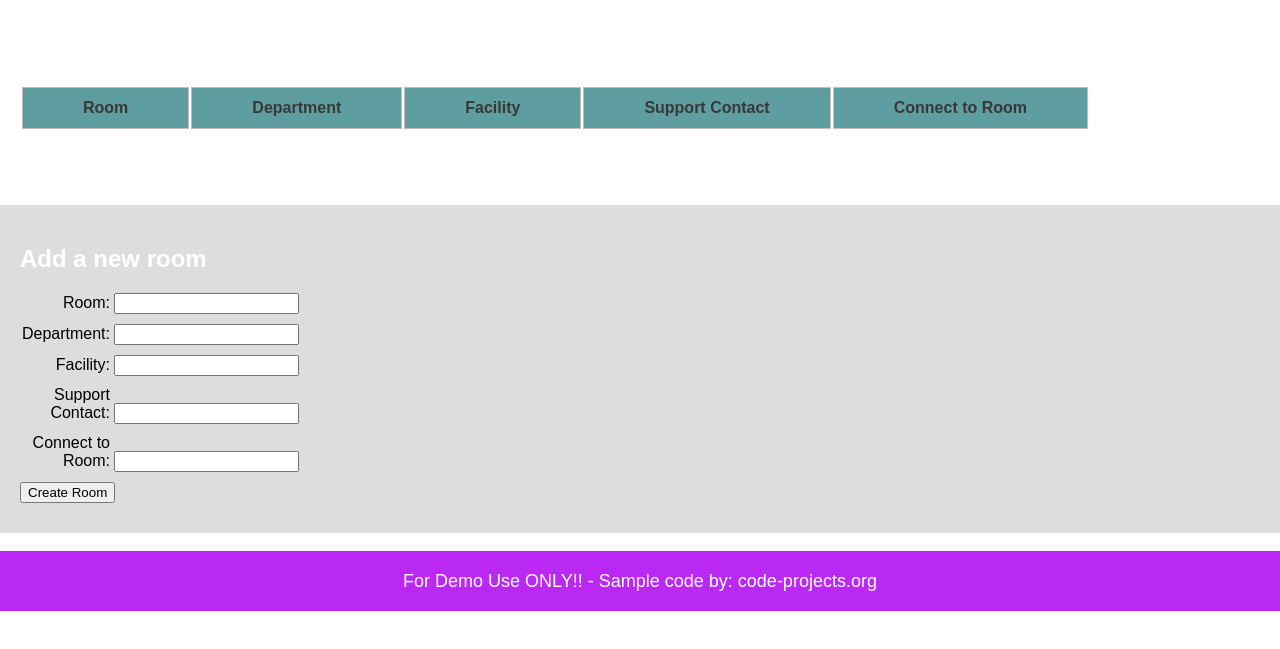
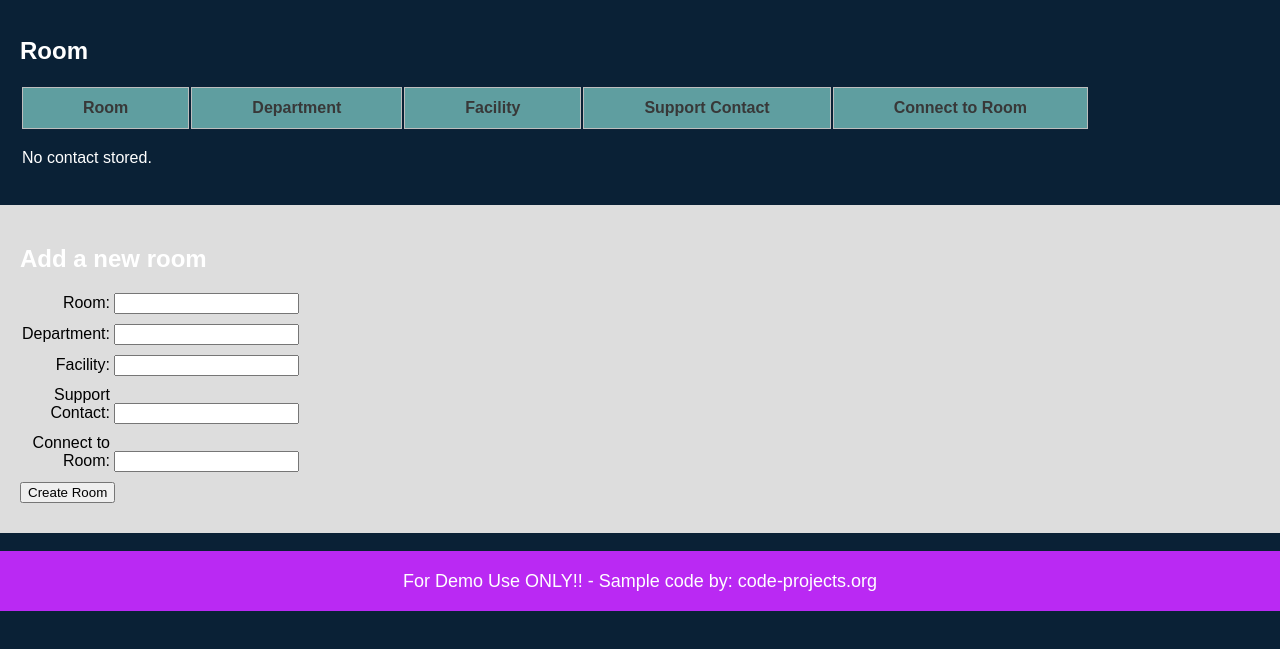
Before and after one commit to ckeilberg57/epdirectory2, a plain HTML site: page index.html in a window 1280 px wide. Shown: the part 103-752 px from the top of the page. Drawn offline with Linux system fonts and the light colour scheme.

Commit message:
Update style.css

```diff
--- a/styles/style.css
+++ b/styles/style.css
@@ -4,7 +4,7 @@
 body{
     margin: 0px auto;
     max-width: 1920px;
-    color: #000000
+    background-color: #0a2136;
 }
 h1{
     margin: 0;
```
